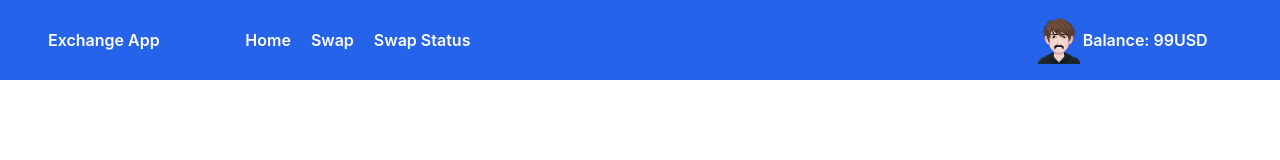
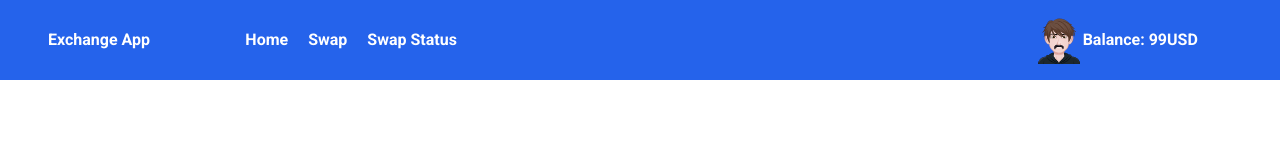
Before and after one commit to nc-devw/swap-challenge, a Next.js app: page / in a window 1280 px wide. Shown: the top 160 px of the page. Built offline with nearby package versions, Linux system fonts and the light colour scheme.

Commit message:
added global font

```diff
--- /dev/null
+++ b/pages/_document.tsx
@@ -0,0 +1,29 @@
+import { ReactElement } from "react";
+import Document, { Html, Head, Main, NextScript } from "next/document";
+
+class MyDocument extends Document {
+  render(): ReactElement {
+    return (
+      <Html>
+        <Head>
+          <link rel="preconnect" href="https://fonts.googleapis.com" />
+          <link
+            rel="preconnect"
+            href="https://fonts.gstatic.com"
+            crossOrigin="true"
+          />
+          <link
+            href="https://fonts.googleapis.com/css2?family=Roboto:wght@300;400;700&display=swap"
+            rel="stylesheet"
+          />
+        </Head>
+        <body>
+          <Main />
+          <NextScript />
+        </body>
+      </Html>
+    );
+  }
+}
+
+export default MyDocument;
--- a/styles/globals.css
+++ b/styles/globals.css
@@ -17,4 +17,5 @@
 
 * {
   box-sizing: border-box;
+  font-family: 'Roboto', sans-serif;
 }
```
